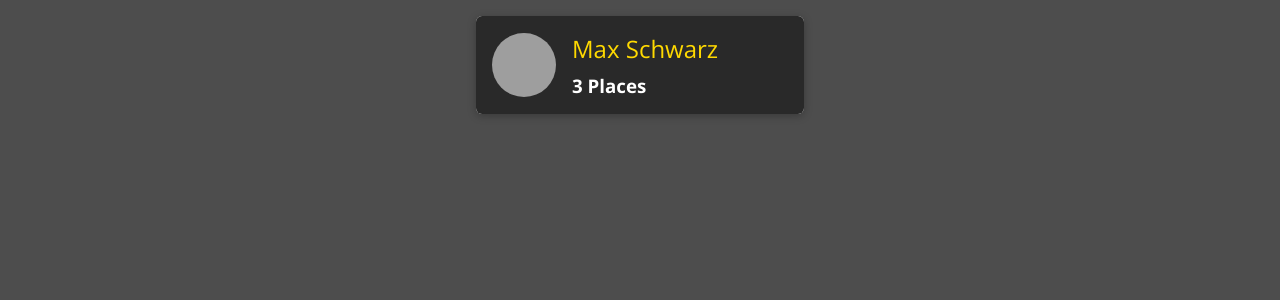
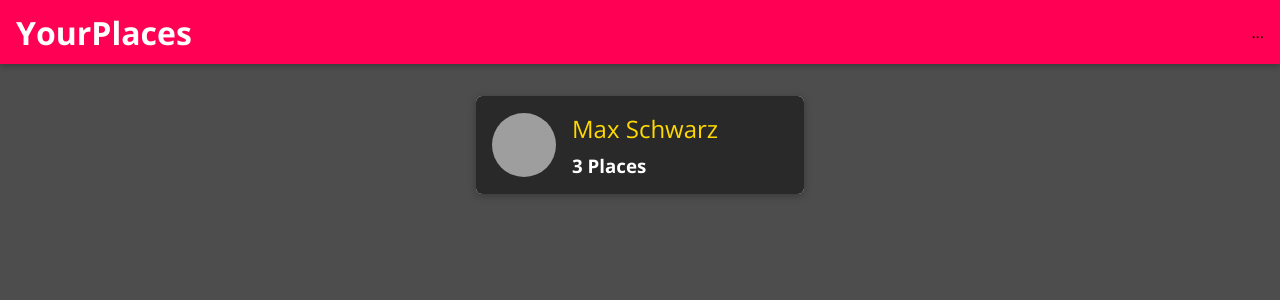
Before and after one commit to wao218/places-app, a React (Create React App) app in the folder frontend/: page / in a window 1280 px wide. Shown: the top 300 px of the page. Built offline with nearby package versions, Linux system fonts and the light colour scheme; grey boxes are pictures that could not be loaded.

Commit message:
Added MainHeader and MainNavigation components and styling

```diff
--- a/frontend/src/App.js
+++ b/frontend/src/App.js
@@ -3,10 +3,13 @@
 
 import Users from './user/pages/Users';
 import NewPlace from './places/pages/NewPlace';
+import MainNavigation from './shared/components/Navigation/MainNavigation';
 
 const App = () => {
   return (
     <Router>
+      <MainNavigation />
+      <main>
         <Switch>
           <Route path="/" exact>
             <Users />
@@ -16,6 +19,7 @@
           </Route>
           <Redirect to="/"/>
         </Switch>
+      </main>
     </Router>
   );
 }
--- /dev/null
+++ b/frontend/src/shared/components/Navigation/MainHeader.css
@@ -0,0 +1,23 @@
+.main-header {
+  width: 100%;
+  height: 4rem;
+  display: flex;
+  align-items: center;
+  position: fixed;
+  top: 0;
+  left: 0;
+  background: #ff0055;
+  box-shadow: 0 2px 6px rgba(0, 0, 0, 0.26);
+  padding: 0 1rem;
+  z-index: 5;
+}
+
+main {
+  margin-top: 5rem;
+}
+
+@media (min-width: 768px) {
+  .main-header {
+    justify-content: space-between;
+  }
+}
--- /dev/null
+++ b/frontend/src/shared/components/Navigation/MainHeader.js
@@ -0,0 +1,9 @@
+import React from 'react';
+
+import './MainHeader.css';
+
+const MainHeader = (props) => {
+  return <header className="main-header">{props.children}</header>
+}
+
+export default MainHeader;
--- /dev/null
+++ b/frontend/src/shared/components/Navigation/MainNavigation.css
@@ -0,0 +1,45 @@
+.main-navigation__menu-btn {
+  width: 3rem;
+  height: 3rem;
+  background: transparent;
+  border: none;
+  display: flex;
+  flex-direction: column;
+  justify-content: space-around;
+  margin-right: 2rem;
+  cursor: pointer;
+}
+
+.main-navigation__menu-btn span {
+  display: block;
+  width: 3rem;
+  height: 2.5px;
+  background: white;
+}
+
+.main-navigation__title {
+  color: white;
+}
+
+.main-navigation__title a {
+  text-decoration: none;
+  color: white;
+}
+
+.main-navigation__header-nav {
+  display: none;
+}
+
+.main-navigation__drawer-nav {
+  height: 100%;
+}
+
+@media (min-width: 768px) {
+  .main-navigation__menu-btn {
+    display: none;
+  }
+
+  .main-navigation__header-nav {
+    display: block;
+  }
+}
--- /dev/null
+++ b/frontend/src/shared/components/Navigation/MainNavigation.js
@@ -0,0 +1,25 @@
+import React from 'react';
+import { Link } from 'react-router-dom';
+
+import MainHeader from './MainHeader';
+import './MainNavigation.css';
+
+const MainNavigation = (props) => {
+  return (
+    <MainHeader>
+      <button className="main-navigation__menu-btn">
+        <span></span>
+        <span></span>
+        <span></span>
+      </button>
+      <h1 className="main-navigation__title">
+        <Link to="/">YourPlaces</Link>
+      </h1>
+      <nav>
+        ...
+      </nav>
+    </MainHeader>
+  );
+}
+
+export default MainNavigation;
--- a/frontend/src/user/components/UsersList.js
+++ b/frontend/src/user/components/UsersList.js
@@ -1,13 +1,16 @@
 import React from 'react';
 
 import UserItem from './UserItem';
+import Card from '../../shared/components/UIElements/Card';
 import './UsersList.css';
 
 const UsersList = (props) => {
   if (props.items.length === 0) {
     return (
       <div className="center">
-        <h2>No users found.</h2>
+        <Card>
+          <h2>No users found.</h2>
+        </Card>
       </div>
     );
   }
```
Also changed, not shown: frontend/src/shared/components/Navigation/NavLinks.css (added), frontend/src/shared/components/Navigation/NavLinks.js (added), frontend/src/shared/components/Navigation/SideDrawer.css (added), frontend/src/shared/components/Navigation/SideDrawer.js (added). Lines whose indentation alone changed are shown as unchanged.
